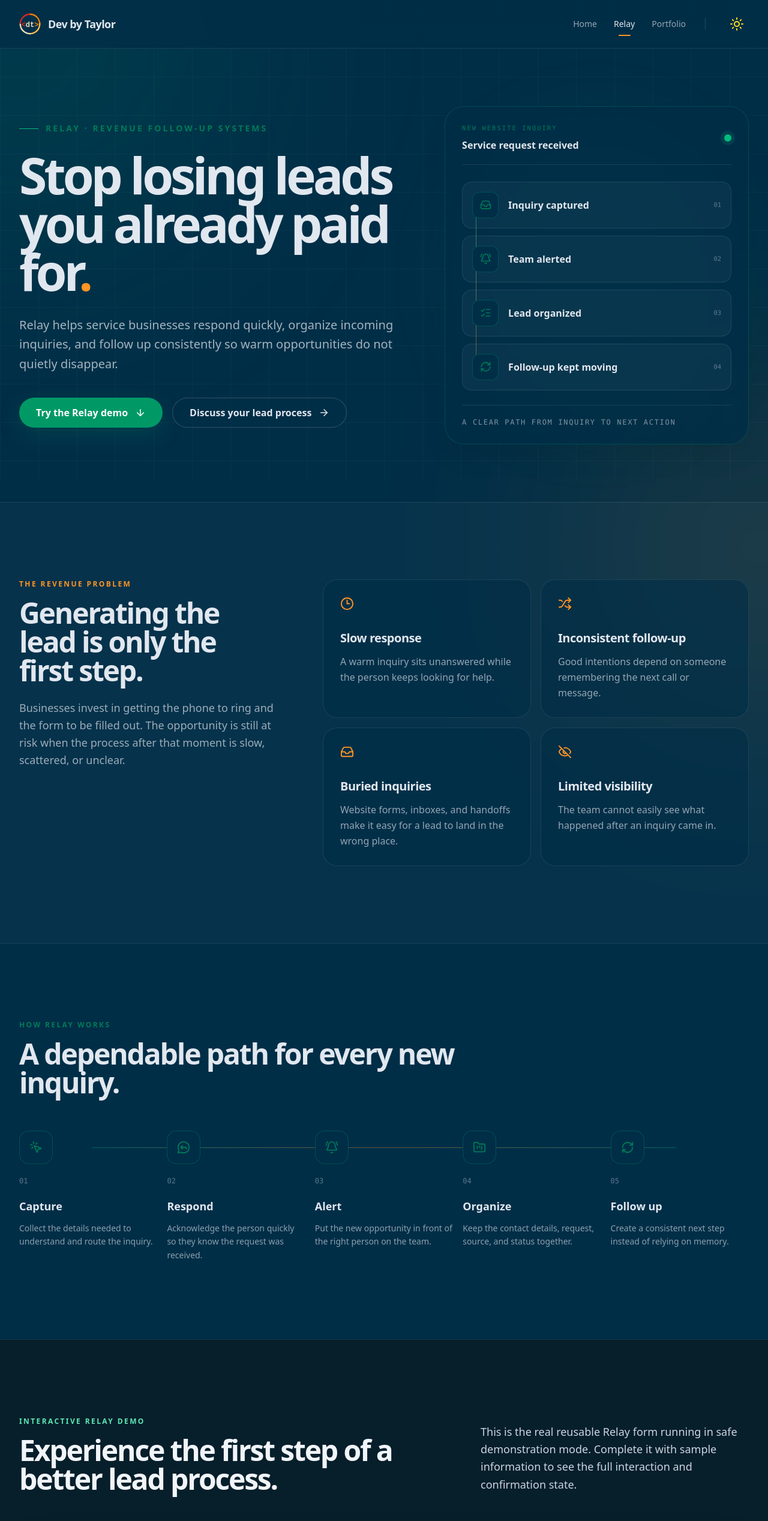
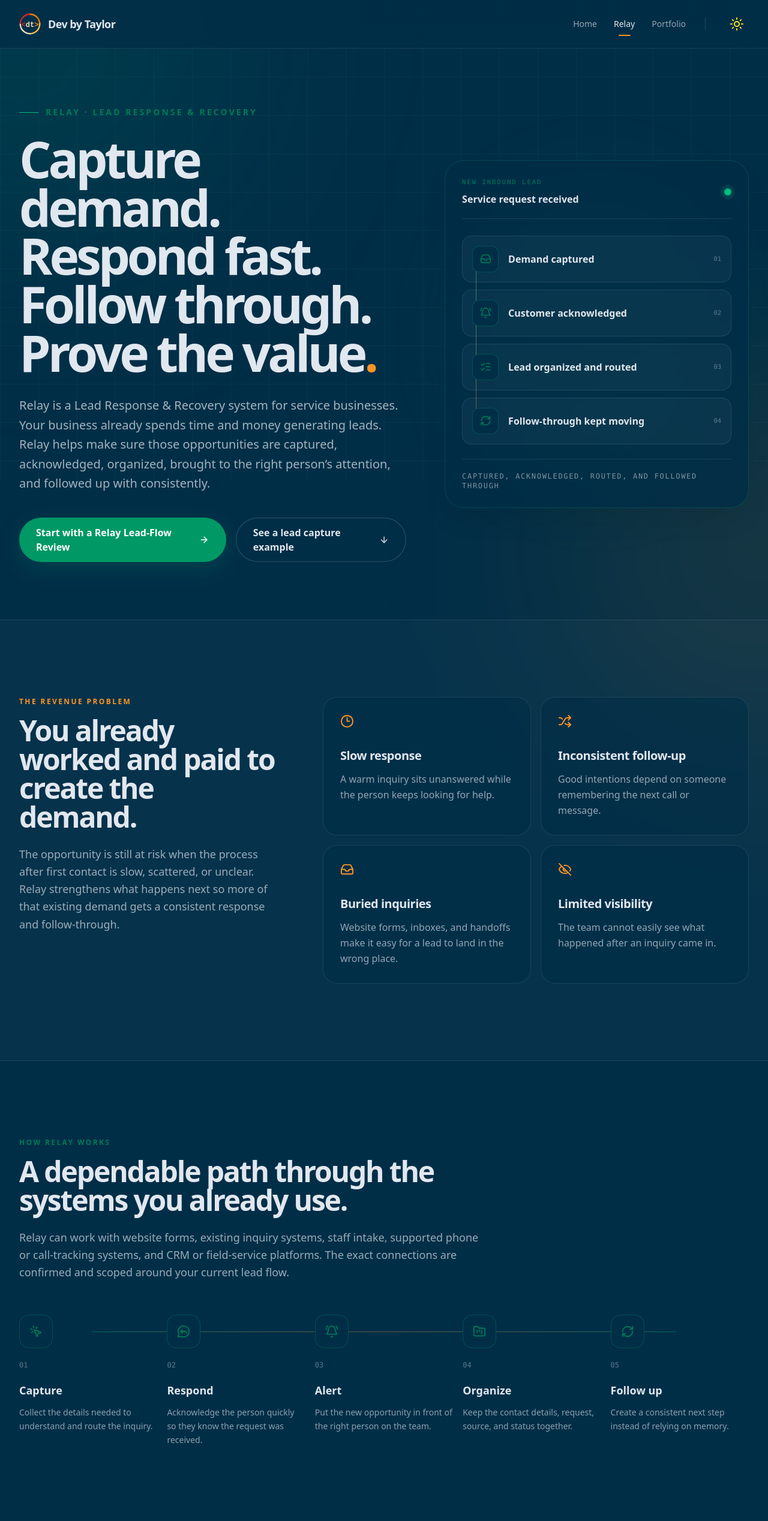
Before and after one commit to putman44/Porfolio-Site, a React (Vite) app: page /relay in a window 1280 px wide. Shown: the top 2536 px of the page at 60% size. Built offline with nearby package versions, Linux system fonts and the light colour scheme.

Commit message:
Align Relay page with lead response offer

```diff
--- a/src/components/relay/RelayAudience.tsx
+++ b/src/components/relay/RelayAudience.tsx
@@ -26,8 +26,9 @@ const RelayAudience: React.FC = () => {
             Built for service businesses with inquiries already coming in.
           </h2>
           <p className="mt-6 max-w-2xl text-lg leading-relaxed text-foreground/68">
-            Relay is most useful when a business already invests in generating
-            leads but has gaps in response, routing, follow-up, or visibility.
+            Relay is built for home-service businesses with meaningful inbound
+            lead volume, including HVAC, plumbing, roofing, electrical,
+            remodeling, landscaping, pest control, and similar companies.
           </p>
           <div className="mt-8 flex flex-wrap gap-2.5" aria-label="Example service industries">
             {serviceExamples.map((service) => (
@@ -53,7 +54,7 @@ const RelayAudience: React.FC = () => {
           </h3>
           <ul className="mt-6 space-y-4 text-foreground/70">
             {[
-              "Website inquiries are meaningful sales opportunities.",
+              "You already have meaningful inbound lead volume.",
               "More than one person may need to see or act on a lead.",
               "Follow-up quality changes depending on how busy the team is.",
               "It is difficult to see where inquiries stall or disappear.",
--- a/src/components/relay/RelayCallToAction.tsx
+++ b/src/components/relay/RelayCallToAction.tsx
@@ -14,20 +14,20 @@ const RelayCallToAction: React.FC = () => {
           <div className="relative grid items-start gap-12 lg:grid-cols-[0.85fr_1.15fr] lg:gap-16">
             <div className="max-w-3xl lg:sticky lg:top-28">
               <p className="mb-5 text-xs font-bold uppercase tracking-[0.2em] text-emerald-700 dark:text-emerald-300">
-                Find the leak in your lead process
+                Relay Lead-Flow Review
               </p>
               <h2 className="text-4xl font-black leading-tight tracking-[-0.045em] sm:text-5xl lg:text-6xl">
-                Walk me through what happens when a new lead comes in.
+                Where do your new customers come from, and what happens after they contact you?
               </h2>
               <p className="mt-6 max-w-2xl text-lg leading-relaxed text-foreground/68">
-                We can map the current handoffs, follow-up gaps, and visibility
-                problems before deciding whether Relay is a useful fit.
+                We’ll map your current sources, handoffs, follow-up gaps, and
+                systems before deciding whether Relay is a useful fit.
               </p>
               <a
                 href="#relay-contact"
                 className="group mt-9 inline-flex min-h-12 items-center justify-center gap-3 rounded-full bg-primary px-7 py-3 font-semibold text-primary-foreground transition-all hover:-translate-y-0.5 hover:shadow-[0_12px_35px_hsl(var(--primary)/0.25)] focus-visible:outline-2 focus-visible:outline-offset-4 focus-visible:outline-primary"
               >
-                Discuss your lead process
+                Start with a Relay Lead-Flow Review
                 <ArrowUpRight
                   size={18}
                   className="transition-transform group-hover:translate-x-1 group-hover:-translate-y-1"
--- a/src/components/relay/RelayDemo.tsx
+++ b/src/components/relay/RelayDemo.tsx
@@ -12,19 +12,19 @@ const RelayDemo: React.FC = () => {
         <div className="mb-12 grid gap-6 lg:grid-cols-[1fr_0.6fr] lg:items-end">
           <div>
             <p className="mb-4 text-xs font-bold uppercase tracking-[0.2em] text-emerald-300">
-              Interactive Relay demo
+              Lead capture example
             </p>
             <h2
               id="relay-demo-heading"
               className="max-w-3xl text-4xl font-black tracking-[-0.045em] sm:text-5xl"
             >
-              Experience the first step of a better lead process.
+              See one way an inbound inquiry can enter Relay.
             </h2>
           </div>
           <p className="max-w-xl text-lg leading-relaxed text-slate-300">
-            This is the real reusable Relay form running in safe demonstration
-            mode. Complete it with sample information to see the full
-            interaction and confirmation state.
+            This fictional website-form example shows one possible intake
+            source. Relay is configured around the agreed lead sources,
+            routing, and systems for each business.
           </p>
         </div>
 
--- a/src/components/relay/RelayHero.tsx
+++ b/src/components/relay/RelayHero.tsx
@@ -10,10 +10,10 @@ import {
 } from "lucide-react";
 
 const leadJourney = [
-  { label: "Inquiry captured", icon: Inbox },
-  { label: "Team alerted", icon: BellRing },
-  { label: "Lead organized", icon: ListChecks },
-  { label: "Follow-up kept moving", icon: RefreshCw },
+  { label: "Demand captured", icon: Inbox },
+  { label: "Customer acknowledged", icon: BellRing },
+  { label: "Lead organized and routed", icon: ListChecks },
+  { label: "Follow-through kept moving", icon: RefreshCw },
 ];
 
 const RelayHero: React.FC = () => {
@@ -29,35 +29,37 @@ const RelayHero: React.FC = () => {
       >
         <p className="mb-7 flex items-center gap-3 text-xs font-bold uppercase tracking-[0.22em] text-emerald-700 sm:text-sm dark:text-emerald-300">
           <span className="h-px w-8 bg-emerald-500" aria-hidden="true" />
-          Relay · Revenue follow-up systems
+          Relay · Lead Response &amp; Recovery
         </p>
         <h1 className="max-w-4xl text-5xl font-black leading-[0.96] tracking-[-0.06em] sm:text-6xl lg:text-7xl xl:text-[5.25rem]">
-          Stop losing leads you already paid for<span className="text-primary">.</span>
+          Capture demand. Respond fast. Follow through. Prove the value<span className="text-primary">.</span>
         </h1>
         <p className="mt-8 max-w-2xl text-lg leading-relaxed text-foreground/72 sm:text-xl">
-          Relay helps service businesses respond quickly, organize incoming
-          inquiries, and follow up consistently so warm opportunities do not
-          quietly disappear.
+          Relay is a Lead Response &amp; Recovery system for service businesses.
+          Your business already spends time and money generating leads. Relay
+          helps make sure those opportunities are captured, acknowledged,
+          organized, brought to the right person’s attention, and followed up
+          with consistently.
         </p>
         <div className="mt-10 flex flex-col gap-4 sm:flex-row">
           <a
-            href="#demo"
+            href="#relay-contact"
             className="group inline-flex min-h-12 items-center justify-center gap-3 rounded-full bg-emerald-600 px-7 py-3 font-semibold text-white shadow-[0_12px_38px_rgba(5,150,105,0.2)] transition-all hover:-translate-y-0.5 hover:bg-emerald-700 hover:shadow-[0_16px_44px_rgba(5,150,105,0.3)] focus-visible:outline-2 focus-visible:outline-offset-4 focus-visible:outline-emerald-500 dark:bg-emerald-500 dark:text-emerald-950 dark:hover:bg-emerald-400"
           >
-            Try the Relay demo
+            Start with a Relay Lead-Flow Review
+            <ArrowRight
+              size={18}
+              className="transition-transform group-hover:translate-x-1"
+            />
+          </a>
+          <a
+            href="#demo"
+            className="group inline-flex min-h-12 items-center justify-center gap-3 rounded-full border border-foreground/20 bg-background/50 px-7 py-3 font-semibold transition-all hover:-translate-y-0.5 hover:border-foreground/40 hover:bg-foreground/5 focus-visible:outline-2 focus-visible:outline-offset-4 focus-visible:outline-primary"
+          >
+            See a lead capture example
             <ArrowDown
               size={18}
               className="transition-transform group-hover:translate-y-1"
-            />
-          </a>
-          <a
-            href="#relay-contact"
-            className="group inline-flex min-h-12 items-center justify-center gap-3 rounded-full border border-foreground/20 bg-background/50 px-7 py-3 font-semibold transition-all hover:-translate-y-0.5 hover:border-foreground/40 hover:bg-foreground/5 focus-visible:outline-2 focus-visible:outline-offset-4 focus-visible:outline-primary"
-          >
-            Discuss your lead process
-            <ArrowRight
-              size={18}
-              className="transition-transform group-hover:translate-x-1"
             />
           </a>
         </div>
@@ -75,7 +77,7 @@ const RelayHero: React.FC = () => {
           <div className="flex items-center justify-between border-b border-foreground/10 pb-5">
             <div>
               <p className="font-mono text-[0.65rem] uppercase tracking-[0.2em] text-emerald-700 dark:text-emerald-300">
-                New website inquiry
+                New inbound lead
               </p>
               <p className="mt-2 font-bold">Service request received</p>
             </div>
@@ -107,7 +109,7 @@ const RelayHero: React.FC = () => {
           </ol>
 
           <p className="mt-6 border-t border-foreground/10 pt-5 font-mono text-xs uppercase tracking-[0.14em] text-foreground/55">
-            A clear path from inquiry to next action
+            Captured, acknowledged, routed, and followed through
           </p>
         </div>
       </motion.div>
--- a/src/components/relay/RelayHowItWorks.tsx
+++ b/src/components/relay/RelayHowItWorks.tsx
@@ -47,8 +47,14 @@ const RelayHowItWorks: React.FC = () => {
             id="relay-process"
             className="text-4xl font-black tracking-[-0.045em] sm:text-5xl"
           >
-            A dependable path for every new inquiry.
+            A dependable path through the systems you already use.
           </h2>
+          <p className="mt-6 max-w-3xl text-lg leading-relaxed text-foreground/68">
+            Relay can work with website forms, existing inquiry systems, staff
+            intake, supported phone or call-tracking systems, and CRM or
+            field-service platforms. The exact connections are confirmed and
+            scoped around your current lead flow.
+          </p>
         </div>
 
         <ol className="relative grid gap-4 md:grid-cols-5">
--- a/src/components/relay/RelayInquiryForm.tsx
+++ b/src/components/relay/RelayInquiryForm.tsx
@@ -244,10 +244,10 @@ const RelayInquiryForm: React.FC = () => {
         <>
           <div className="mb-7">
             <p className="font-mono text-xs font-bold uppercase tracking-[0.16em] text-emerald-700 dark:text-emerald-300">
-              Relay inquiry
+              Relay Lead-Flow Review
             </p>
             <h3 className="mt-2 text-2xl font-black tracking-[-0.03em] sm:text-3xl">
-              Tell me how you handle new leads today.
+              Start with your current lead flow.
             </h3>
           </div>
 
@@ -424,7 +424,7 @@ const RelayInquiryForm: React.FC = () => {
               disabled={submitting}
               className="mt-6 inline-flex min-h-12 w-full items-center justify-center gap-3 rounded-full bg-emerald-600 px-7 py-3 font-semibold text-white shadow-[0_12px_38px_rgba(5,150,105,0.18)] transition-all hover:-translate-y-0.5 hover:bg-emerald-700 hover:shadow-[0_16px_44px_rgba(5,150,105,0.26)] focus-visible:outline-2 focus-visible:outline-offset-4 focus-visible:outline-emerald-500 disabled:translate-y-0 disabled:cursor-not-allowed disabled:opacity-65 dark:bg-emerald-500 dark:text-emerald-950 dark:hover:bg-emerald-400"
             >
-              {submitting ? "Sending inquiry…" : "Send Relay inquiry"}
+              {submitting ? "Sending request…" : "Request a Relay Lead-Flow Review"}
               <Send aria-hidden="true" size={18} />
             </button>
 
@@ -443,7 +443,7 @@ const RelayInquiryForm: React.FC = () => {
         Prefer email? Reach Taylor at{" "}
         <a
           className="font-semibold text-emerald-700 underline decoration-emerald-500/40 underline-offset-4 transition hover:text-emerald-800 focus-visible:outline-2 focus-visible:outline-offset-4 focus-visible:outline-emerald-500 dark:text-emerald-300 dark:hover:text-emerald-200"
-          href="mailto:automation@devbytaylor.com?subject=Relay%20lead%20process"
+          href="mailto:automation@devbytaylor.com?subject=Relay%20Lead-Flow%20Review"
         >
           automation@devbytaylor.com
         </a>
--- a/src/components/relay/RelayRevenueProblem.tsx
+++ b/src/components/relay/RelayRevenueProblem.tsx
@@ -38,12 +38,13 @@ const RelayRevenueProblem: React.FC = () => {
               The revenue problem
             </p>
             <h2 className="max-w-xl text-4xl font-black tracking-[-0.045em] sm:text-5xl">
-              Generating the lead is only the first step.
+              You already worked and paid to create the demand.
             </h2>
             <p className="mt-6 max-w-xl text-lg leading-relaxed text-foreground/68">
-              Businesses invest in getting the phone to ring and the form to be
-              filled out. The opportunity is still at risk when the process
-              after that moment is slow, scattered, or unclear.
+              The opportunity is still at risk when the process after first
+              contact is slow, scattered, or unclear. Relay strengthens what
+              happens next so more of that existing demand gets a consistent
+              response and follow-through.
             </p>
           </div>
 
--- a/src/components/relay/RelayWidgetEmbed.tsx
+++ b/src/components/relay/RelayWidgetEmbed.tsx
@@ -41,7 +41,7 @@ const demoConfig: RelayWidgetConfig = {
   eyebrow: "Interactive Relay demo",
   headline: "How can we help?",
   intro:
-    "Share a few details to preview how Relay captures a new service inquiry.",
+    "Share a few details to preview one way an inbound service inquiry can be captured.",
   services: [
     "Cooling repair",
     "Heating repair",
--- a/src/components/relay/ServiceBusinessPreview.tsx
+++ b/src/components/relay/ServiceBusinessPreview.tsx
@@ -29,11 +29,11 @@ const ServiceBusinessPreview: React.FC = () => {
             Request service
           </p>
           <h3 className="mt-5 text-3xl font-black leading-tight tracking-[-0.035em]">
-            Show Relay what a new inquiry looks like.
+            See how one website inquiry can be captured.
           </h3>
           <p className="mt-5 leading-relaxed text-teal-50/80">
             Fill out the example form to experience validation, capture, and
-            the simulated confirmation a visitor would see.
+            the immediate acknowledgment a potential customer would see.
           </p>
           <div className="mt-8 border-t border-white/20 pt-6 text-sm text-teal-100/80">
             Use sample information only. Nothing is sent to a real service
--- a/src/pages/Relay.tsx
+++ b/src/pages/Relay.tsx
@@ -14,8 +14,8 @@ const Relay: React.FC = () => {
   return (
     <div className="relative min-h-screen overflow-hidden bg-background text-left text-foreground">
       <Seo
-        title="Relay | Lead Response & Follow-Up for Service Businesses"
-        description="Relay helps service businesses capture incoming leads, respond quickly, stay organized, and follow up consistently so opportunities do not quietly disappear."
+        title="Relay | Lead Response & Recovery for Service Businesses"
+        description="Relay helps service businesses capture demand, respond fast, follow through consistently, and prove the value of the leads they already generate."
         canonical="https://devbytaylor.com/relay"
       />
       <div
```
Also changed, not shown: src/components/relay/RelayOutcomes.tsx (+130 -60 lines).
